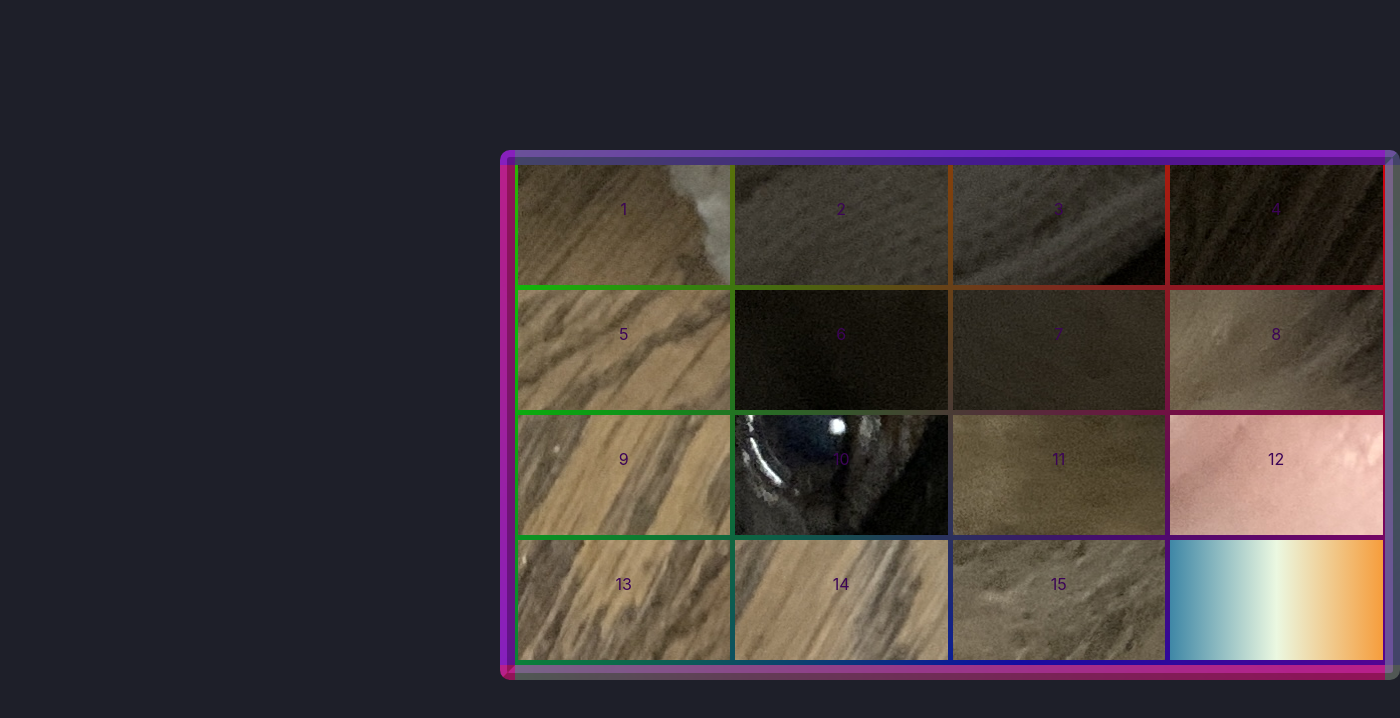
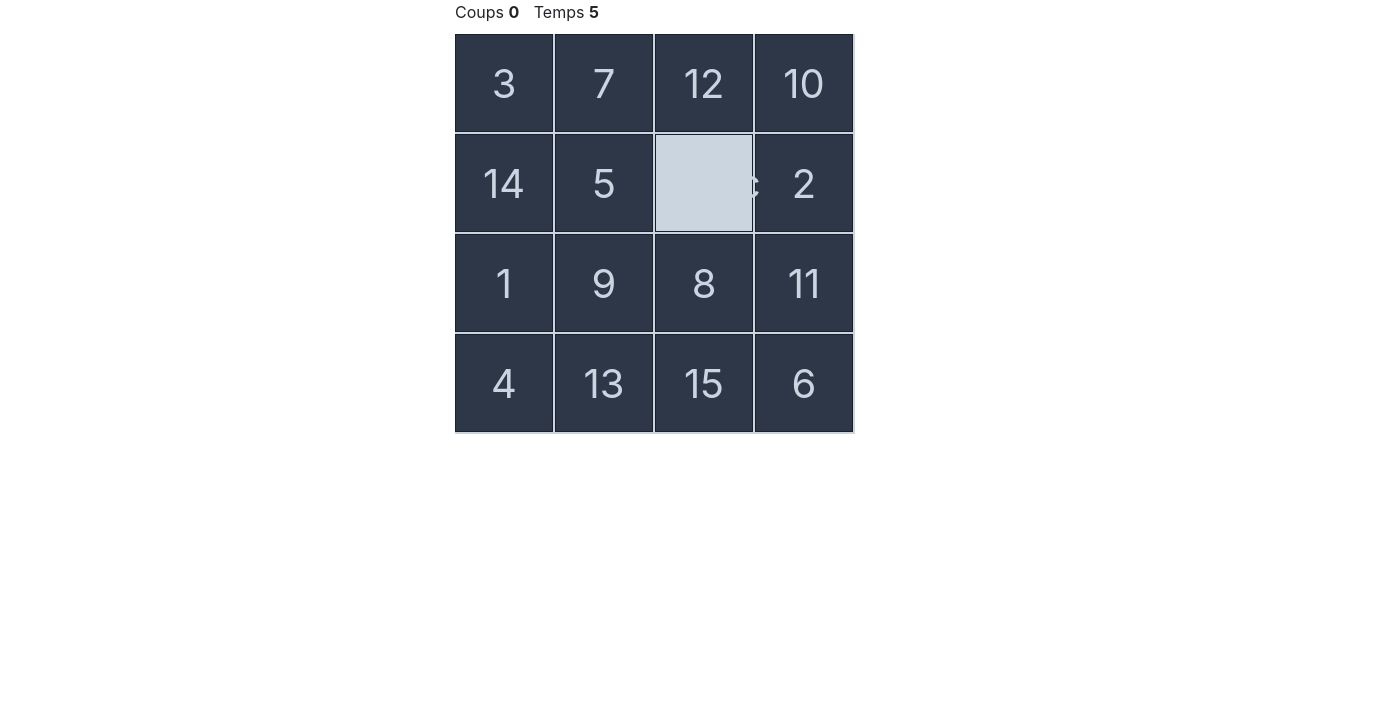
Before and after one commit to Augustin-GitHub/tp-puzzle-jquery, a plain HTML site: page index.html in a window 1280 px wide. Shown: the whole page, 1400 px wide, since content can reach past the window. Drawn offline with Linux system fonts and the light colour scheme.

Commit message:
html background

```diff
--- a/index.html
+++ b/index.html
@@ -7,26 +7,30 @@
     <link rel="stylesheet" href="style.css">
 </head>
 <body>
+    <div class="container">
+        <span id="shots" class="meta">Coups <strong>0</strong></span>
+        <span id="stopwatch" class="meta">Temps <strong>0</strong></span>
+        <div id="game">
+            <div id="1" class="bloc bloc-1" style="top: 0px; left: 0px; background-position: 0px 0px;">1</div>
+            <div id="2" class="bloc bloc-2" style="top: 0px; left: 100px; background-position: -100px 0px;">2</div>
+            <div id="3" class="bloc bloc-3" style="top: 0px; left: 200px; background-position: -200px 0px;">3</div>
+            <div id="4" class="bloc bloc-4" style="top: 0px; left: 300px; background-position: -300px 0px;">4</div>
+            <div id="5" class="bloc bloc-5" style="top: 100px; left: 0px; background-position: 0px -100px;">5</div>
+            <div id="6" class="bloc bloc-6" style="top: 100px; left: 100px; background-position: -100px -200px;">6</div>
+            <div id="7" class="bloc bloc-7" style="top: 100px; left: 200px; background-position: -200px -300px;">7</div>
+            <div id="8" class="bloc bloc-8" style="top: 100px; left: 300px; background-position: -300px 0px;">8</div>
+            <div id="9" class="bloc bloc-9" style="top: 200px; left: 0px; background-position: -200px 0px;">9</div>
+            <div id="10" class="bloc bloc-10" style="top: 200px; left: 100px; background-position: 0px 0px;">10</div>
+            <div id="11" class="bloc bloc-11" style="top: 200px; left: 200px; background-position: 0px 0px;">11</div>
+            <div id="12" class="bloc bloc-12" style="top: 200px; left: 300px; background-position: 0px 0px;">12</div>
+            <div id="13" class="bloc bloc-13" style="top: 300px; left: 0; background-position: 0px 0px;">13</div>
+            <div id="14" class="bloc bloc-14" style="top: 300px; left: 100px; background-position: 0px 0px;">14</div>
+            <div id="15" class="bloc bloc-15" style="top: 300px; left: 200px; background-position: 0px 0px;">15</div>
+            <div id="16" class="bloc bloc-16 bloc-empty" style="top: 300px; left: 300px; background-position: -300px -300px;">Blanc</div>
+        </div>
 
-    <div class="grille">
-        <div class="item item1" style="top: 0; left: 0;">1</div>
-        <div class="item item2" style="top: 0; left: 100px;">2</div>
-        <div class="item item3" style="top: 0; left: 200px;">3</div>
-        <div class="item item4" style="top: 0; left: 300px;">4</div>
-        <div class="item item5" style="top: 100px; left: 0;">5</div>
-        <div class="item item6" style="top: 100px; left: 100px;">6</div>
-        <div class="item item7" style="top: 100px; left: 200px;">7</div>
-        <div class="item item8" style="top: 100px; left: 0;">8</div>
-        <div class="item item9" style="top: 200px; left: 0;">9</div>
-        <div class="item item10" style="top: 200px; left: 100px;">10</div>
-        <div class="item item11" style="top: 200px; left: 200px;">11</div>
-        <div class="item item12" style="top: 200px; left: 300px;">12</div>
-        <div class="item item13" style="top: 300px; left: 0;">13</div>
-        <div class="item item14" style="top: 300px; left: 100px;">14</div>
-        <div class="item item15" style="top: 300px0; left: 200px;">15</div>
-        <div class="item vide" style="top: 300px; left: 300px;"></div>
-      </div>
-
+        <h2 id="win" style="display: none">Vous avez gagné !</h2>
+    </div>
 
     <script src="jquery-3.5.1.min.js"></script>
     <script src="bootstrap.bundle.min.js"></script>
--- a/script.js
+++ b/script.js
@@ -1,10 +1,104 @@
-$('.item').click(function () {
-    var CurrentX = $(this).css('left')
-    var CurrentY = $(this).css('top')
+/*var positions = [200, 0, 300, 100];
+for (var i = 0; i < positions.length; i++) {
+    for (var j = 0; j < positions.length; j++) {
+        console.log('X: '+positions[i]+' -- Y: '+positions[j]);
+    }
+}*/
 
-    var emptyY = $('vide').css('left')
-    var emptyY = $('vide').css('top')
+// Permet de déplacer un bloc
+function moveBloc(bloc) {
+    // Récupèrer la position (top, left) du bloc cliqué
+    var currentX = $(bloc).css('left'); // 0px
+    var currentY = $(bloc).css('top'); // 100px
 
+    // Récupèrer la position du bloc "vide"
+    var emptyX = $('.bloc-empty').css('left');
+    var emptyY = $('.bloc-empty').css('top');
+
+    // Inverser la position des blocs
+    $(bloc).css({top: emptyY, left: emptyX});
+    $('.bloc-empty').css({top: currentY, left: currentX});
+
+    // Intervertir les ids pour connaitre la position d'un bloc
+    // et vérifier si on a gagné la partie
+    var currentId = $(bloc).attr('id');
+    var emptyId = $('.bloc-empty').attr('id');
+    $(bloc).attr('id', emptyId);
+    $('.bloc-empty').attr('id', currentId);
+} // Fin de la fonction moveBloc
+
+// On mélange le jeu avant de commencer
+for (var i = 1; i < 100; i++) {
+    var random = Math.floor(Math.random() * (16 - 1))
+    moveBloc('.bloc-'+random);
+}
+
+var shots = 0; // Représente le nombre de coups
+
+// Sélectionne toutes les classes .bloc
+// sauf celles qui ont la classe .bloc-empty
+$('.bloc').not('.bloc-empty').click(function () {
+    // this représente bien le bloc qui est cliqué
+    // Récupèrer la position (top, left) du bloc cliqué
+    var currentX = $(this).css('left'); // 0px
+    var currentY = $(this).css('top'); // 100px
+
+    // Récupèrer la position du bloc "vide"
+    var emptyX = $('.bloc-empty').css('left');
+    var emptyY = $('.bloc-empty').css('top');
+
+    // Calculer la différence de position entre les blocs
+    var diffX = Math.abs(parseInt(currentX) - parseInt(emptyX));
+    var diffY = Math.abs(parseInt(currentY) - parseInt(emptyY))
+
+    // On empêche le déplacement de plus de 2 bloc d'écarts
+    // Et aussi le déplacement en diagonale
+    if (diffX > 100 || diffY > 100 || diffX >= 100 && diffY >= 100) {
+        // return;
+    }
+
+    // Inverser la position des blocs
     $(this).css({top: emptyY, left: emptyX});
-    $('vide').css({top: CurrentY, left: currentX});
+    $('.bloc-empty').css({top: currentY, left: currentX});
+
+    // Incrémenteur le compteur du jeu
+    shots = shots + 1;
+    $('#shots strong').text(shots);
+
+    // Intervertir les ids pour connaitre la position d'un bloc
+    // et vérifier si on a gagné la partie
+    var currentId = $(this).attr('id');
+    var emptyId = $('.bloc-empty').attr('id');
+    $(this).attr('id', emptyId);
+    $('.bloc-empty').attr('id', currentId);
+
+    // Vérifier si on a gagné
+    var win = true;
+    for (var i = 1; i < 16; i++) {
+        // class="bloc-i" id="i"
+        var blocId = $('.bloc-'+i).attr('id');
+
+        // Attention, blocId renvoie une chaine
+        // "15" et 15
+        if (blocId != i) {
+            // On perd si l'id ne correspond pas au bloc
+            win = false;
+        }
+    }
+
+    if (win) {
+        $('#win').show(); // On affiche une div quand on gagne
+        clearInterval(stopwatch); // Arrêt du chronomètre
+    }
 });
+
+// Chronomètre
+var seconds = 0;
+
+var stopwatch = setInterval(function () {
+    // On multiplie pour éviter le calcul des floats
+    // 0.01 secondes
+    seconds += 0.01 * 100;
+    // On divise ensuite pour l'affichage
+    $('#stopwatch strong').text(seconds / 100);
+}, 10);
--- a/style.css
+++ b/style.css
@@ -1,84 +1,34 @@
-body {
-    background: #1e1f29;
+.container {
+    width: 400px;
+    margin: auto;
 }
 
-.grille {
-    margin-left: 500px;
-    margin-top: 150px;
-    position: absolute;
-    display: flex;
-    width: 900px;
-    height: 530px;
-    flex-wrap: wrap;
-    justify-content: space-around;
-    border: 4mm ridge rgba(170, 50, 220, .6);
-    border-radius: 10px;
-    background: linear-gradient(217deg, rgba(255,0,0,.8), rgba(255,0,0,0) 70.71%),
-            linear-gradient(127deg, rgba(0,255,0,.8), rgba(0,255,0,0) 70.71%),
-            linear-gradient(336deg, rgba(0,0,255,.8), rgba(0,0,255,0) 70.71%);
+.meta {
+    display: inline-block;
+    margin: 0 10px 10px 0;
 }
 
-.item {
-    width: calc(25% - 5px);
-    margin-bottom: 5px;
-    text-align: center;
-    padding: 2rem 0;
-    color: #3c0457;
-    cursor: pointer;
-    object-fit:cover;
-    max-width: 100%;
-	height: auto;
+#game {
+    width: 400px;
+    height: 400px;
+    background-color: #cbd5e0;
+    position: relative;
 }
 
-.vide {
-    width: calc(25% - 5px);
-    margin-bottom: 5px;
+.bloc {
+    width: 98px;
+    height: 98px;
+    line-height: 98px;
+    background-color: #2d3748;
+    border: 1px solid #1a202c;
+    background-size: 400px;
+    color: #cbd5e0;
+    font-size: 40px;
+    text-align: center;
     cursor: pointer;
-    background: linear-gradient(0.25turn, #3f87a6, #ebf8e1, #f69d3c);
+    position: absolute;
 }
 
-.item1 {
-    background-image: url(1.jpg);
+.bloc-empty {
+    background-color: transparent;
 }
-.item2 {
-    background-image: url(2.jpg);
-}
-.item3 {
-    background-image: url(3.jpg);
-}
-.item4 {
-    background-image: url(4.jpg);
-}
-.item5 {
-    background-image: url(5.jpg);
-}
-.item6 {
-    background-image: url(6.jpg);
-}
-.item7 {
-    background-image: url(7.jpg);
-}
-.item8 {
-    background-image: url(8.jpg);
-}
-.item9 {
-    background-image: url(9.jpg);
-}
-.item10 {
-    background-image: url(10.jpg);
-}
-.item11 {
-    background-image: url(11.jpg);
-}
-.item12 {
-    background-image: url(12.jpg);
-}
-.item13 {
-    background-image: url(13.jpg);
-}
-.item14 {
-    background-image: url(14.jpg);
-}
-.item15 {
-    background-image: url(15.jpg);
-}
```
Also changed, not shown: 1.jpg (deleted), 10.jpg (deleted), 11.jpg (deleted), 12.jpg (deleted), 13.jpg (deleted), 14.jpg (deleted), 15.jpg (deleted), 16.jpg (deleted), 2.jpg (deleted), 3.jpg (deleted), 4.jpg (deleted), 5.jpg (deleted), 6.jpg (deleted), 7.jpg (deleted), 3 more files.
